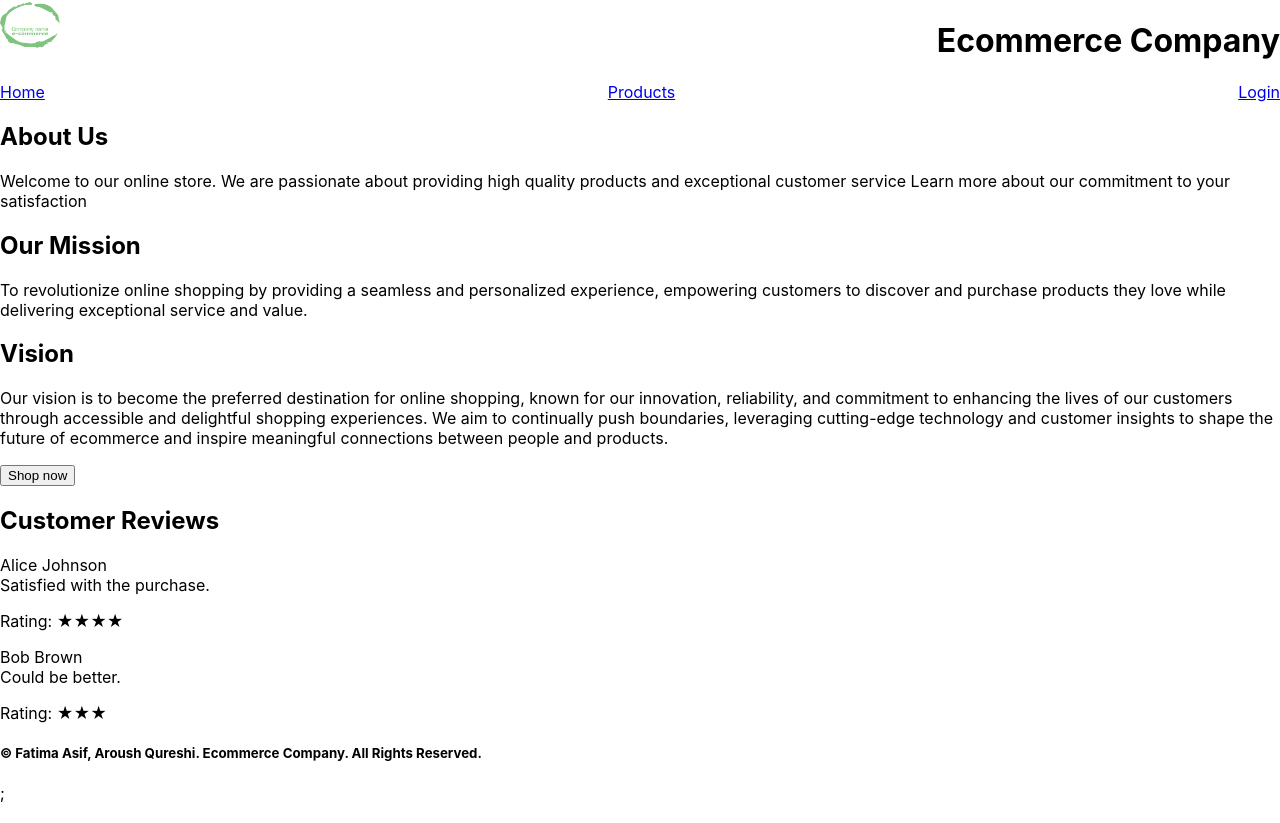
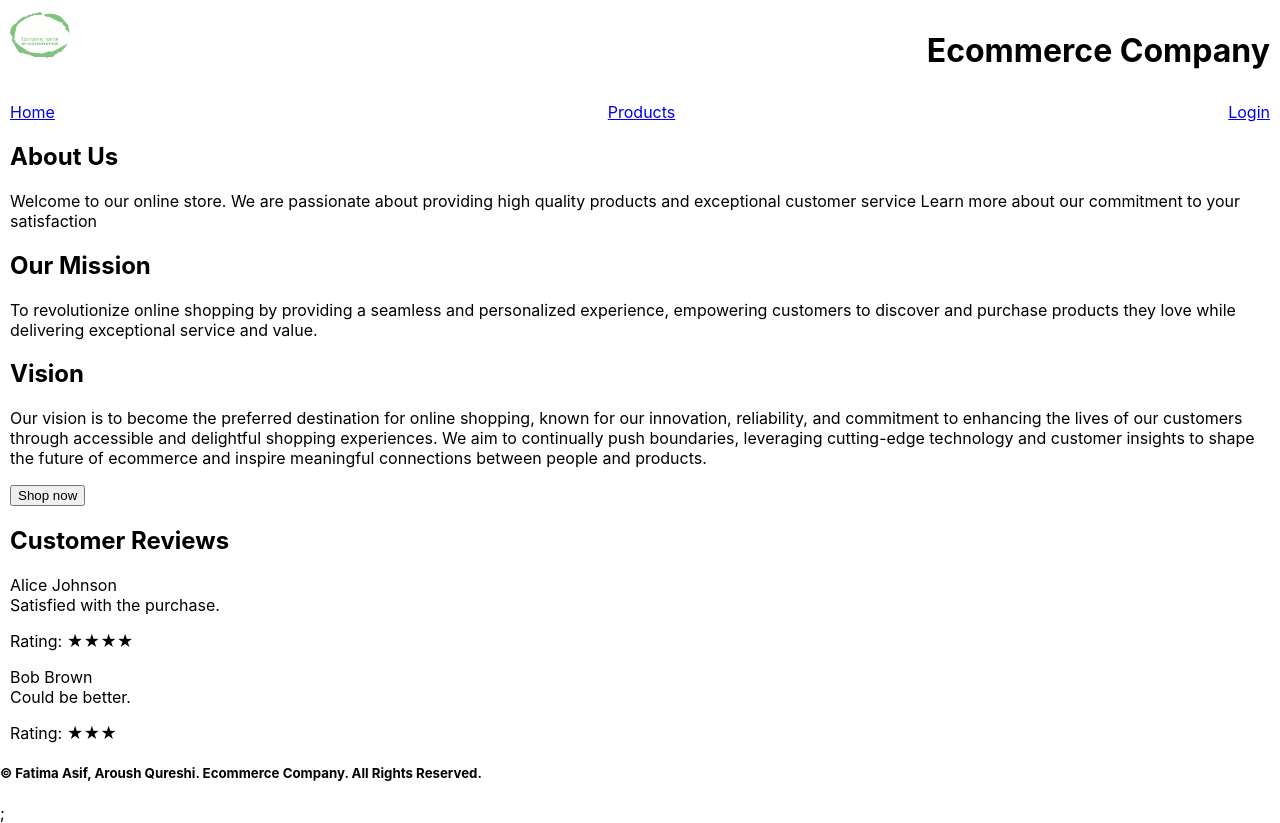
Before and after one commit to aroushq1/ECommerceApp_FullStackDev, a React (Create React App) app in the folder my-ecommerce-app/: page / in a window 1280 px wide. Built offline with nearby package versions, Linux system fonts and the light colour scheme.

Commit message:
fixed margins

```diff
--- a/my-ecommerce-app/src/components/Header.js
+++ b/my-ecommerce-app/src/components/Header.js
@@ -4,11 +4,11 @@ import { Link } from 'react-router-dom';
 function Header() {
   return (
     <div>
-      <header style={{ display: 'flex', justifyContent: 'space-between' }}>
+      <header style={{ margin: '10px', display: 'flex', justifyContent: 'space-between' }}>
         <img src="images/logo.png" alt="logo" width="60" height="50" />
         <h1>Ecommerce Company</h1>
       </header>
-      <nav style={{ display: 'flex', justifyContent: 'space-between'}}>
+      <nav style={{ margin: '10px', display: 'flex', justifyContent: 'space-between'}}>
         <Link to="/">Home</Link>
         <Link to="/products">Products</Link>
         <Link to="/login">Login</Link>
--- a/my-ecommerce-app/src/components/HomeMainSection.js
+++ b/my-ecommerce-app/src/components/HomeMainSection.js
@@ -17,7 +17,7 @@ function HomeMainSection() {
     }
 
     function handleButtonClick() {
-        navigate("/Productpage");
+        navigate("/products");
     }
 
     function generateStars(numStars) {
@@ -29,7 +29,7 @@ function HomeMainSection() {
     }
 
     return (
-        <div>
+        <div style={{ margin: '10px'}} >
             <section>
                 <h2>About Us</h2>
                 <p>
```
